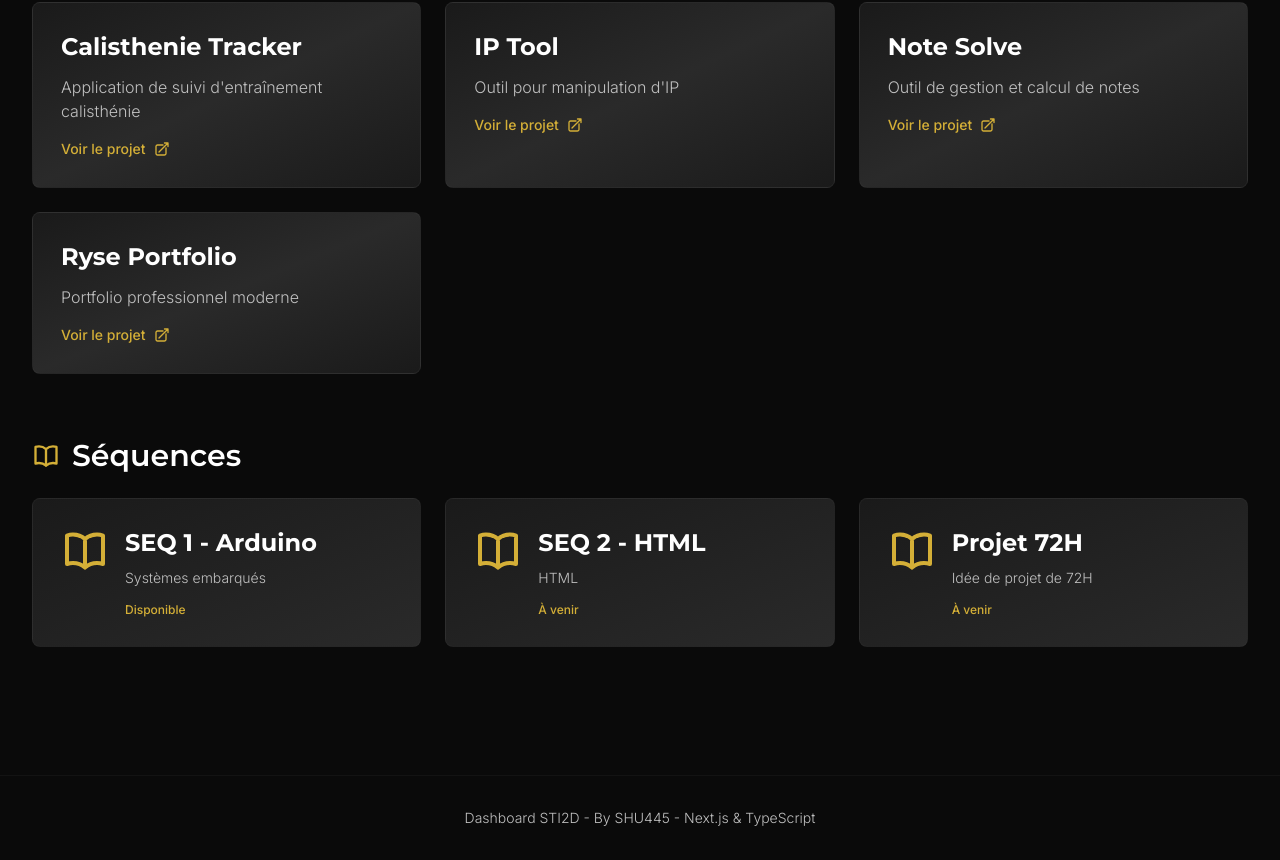
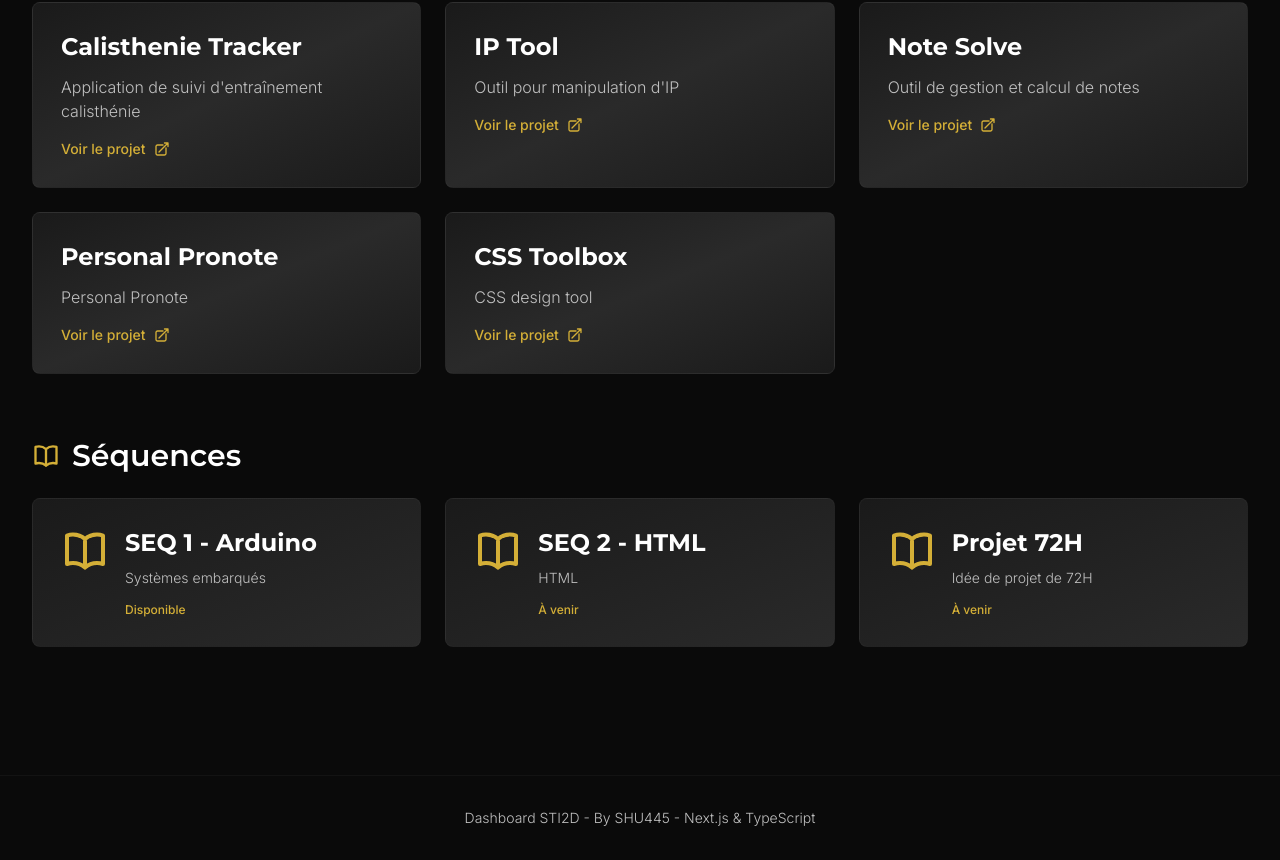
Before and after one commit to SHU445/STI2D-app, a Next.js app: page / in a window 1280 px wide. Shown: the part 1749-2609 px from the top of the page. Built offline with nearby package versions, Linux system fonts and the light colour scheme.

Commit message:
Add 2 new project and delete ryse portfolio

```diff
--- a/app/page.tsx
+++ b/app/page.tsx
@@ -78,9 +78,14 @@ const projects: Project[] = [
     description: 'Outil de gestion et calcul de notes'
   },
   {
-    title: 'Ryse Portfolio',
-    url: 'https://ryse-portfolio.vercel.app',
-    description: 'Portfolio professionnel moderne'
+    title: 'Personal Pronote',
+    url: 'https://personal-pronote.vercel.app/',
+    description: 'Personal Pronote'
+  },
+  {
+    title: 'CSS Toolbox',
+    url: 'https://css-toolbox-gamma.vercel.app/',
+    description: 'CSS design tool'
   },
 ]
 
```
Also changed, not shown: components/Icons.tsx (+6 -6 lines).
